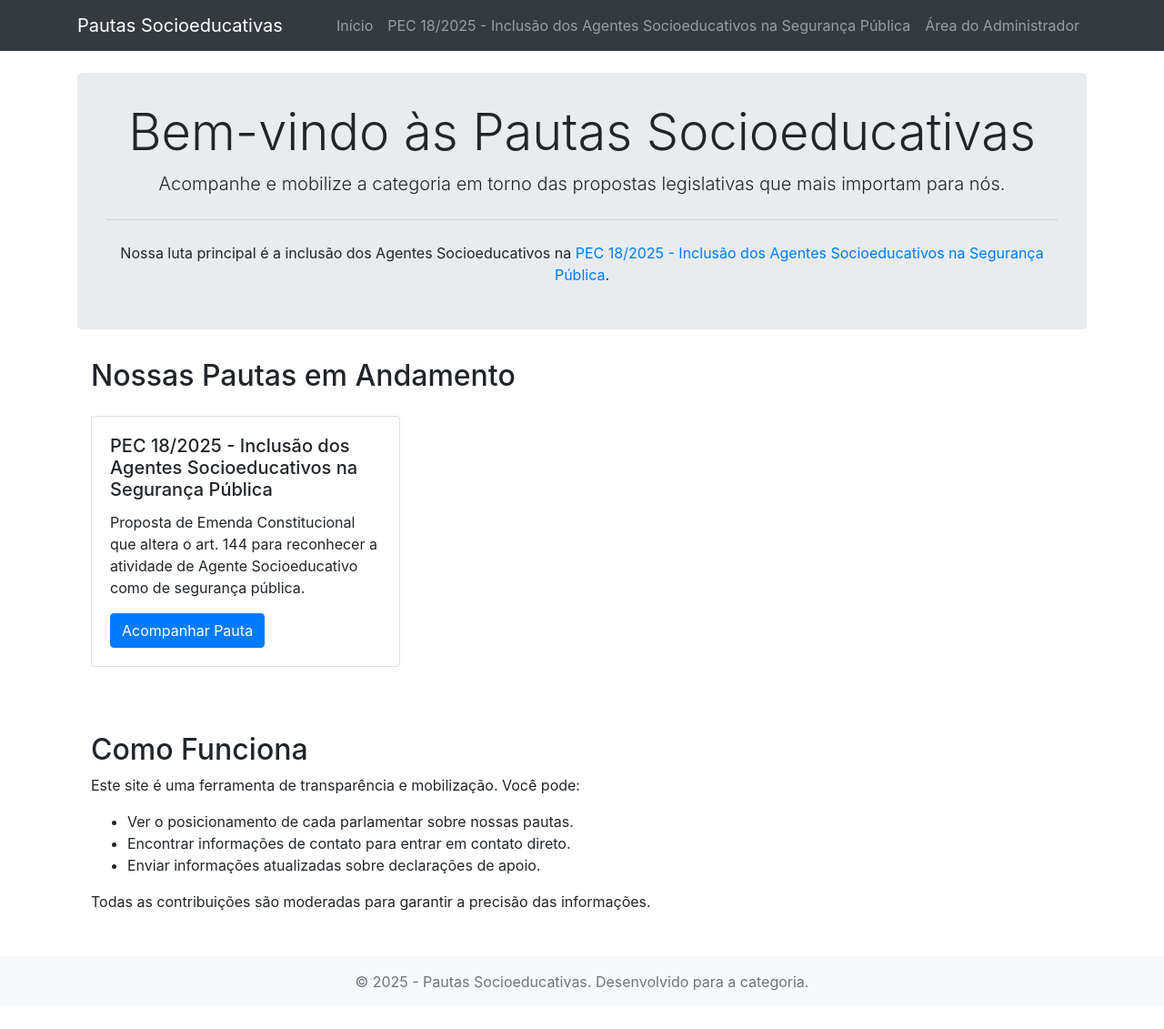
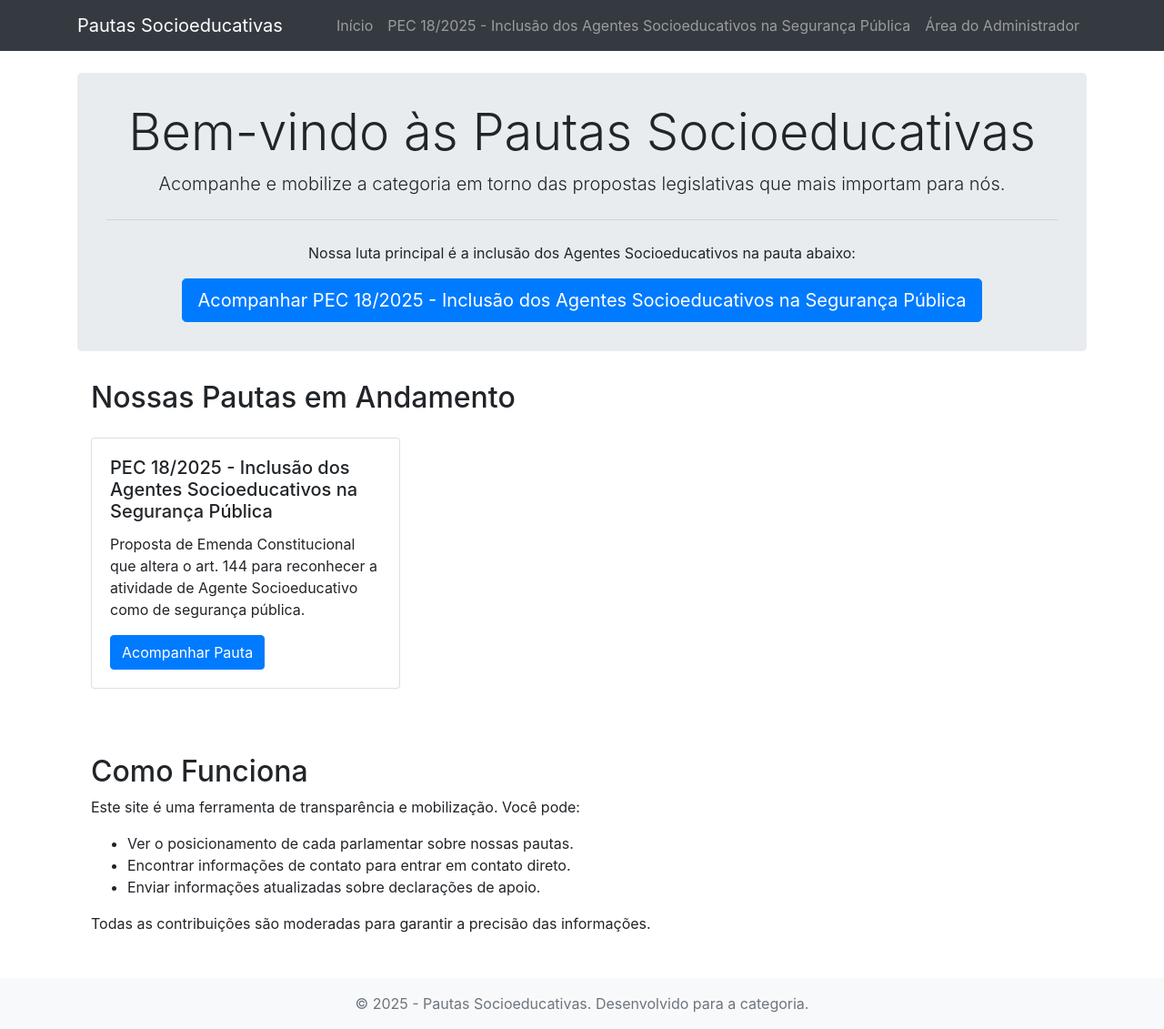
Before and after one commit to juliocjd/pautas-socioeducativas, a Jekyll site: the page built from index.html, in a window 1280 px wide. Shown: the whole page at 91% size. Built offline with Jekyll 4.4.1, drawn with Linux system fonts in a browser that asks for light colours; before the commit the page ends 1107 px from its top, so only the background shows below that.

Commit message:
Update index.html

```diff
--- a/index.html
+++ b/index.html
@@ -7,12 +7,14 @@ layout: default
   <p class="lead">Acompanhe e mobilize a categoria em torno das propostas legislativas que mais importam para nós.</p>
   <hr class="my-4">
 
-  <!-- BLOCO DE TEXTO DINÂMICO -->
+  <!-- BLOCO DO BOTÃO DINÂMICO -->
   {% assign featured_pauta = site.pautas | where: "featured", true | first %}
   {% if featured_pauta %}
-    <p>Nossa luta principal é a inclusão dos Agentes Socioeducativos na <a href="{{ featured_pauta.url }}">{{ featured_pauta.title }}</a>.</p>
+    <p>Nossa luta principal é a inclusão dos Agentes Socioeducativos na pauta abaixo:</p>
+    <a class="btn btn-primary btn-lg" href="{{ featured_pauta.url }}" role="button">Acompanhar {{ featured_pauta.title }}</a>
   {% else %}
     <p>Nossa luta principal é a inclusão dos Agentes Socioeducativos em nossas pautas legislativas.</p>
+    <a class="btn btn-primary btn-lg" href="{{ '/pautas/' | relative_url }}" role="button">Ver Todas as Pautas</a>
   {% endif %}
 </div>
 
```
